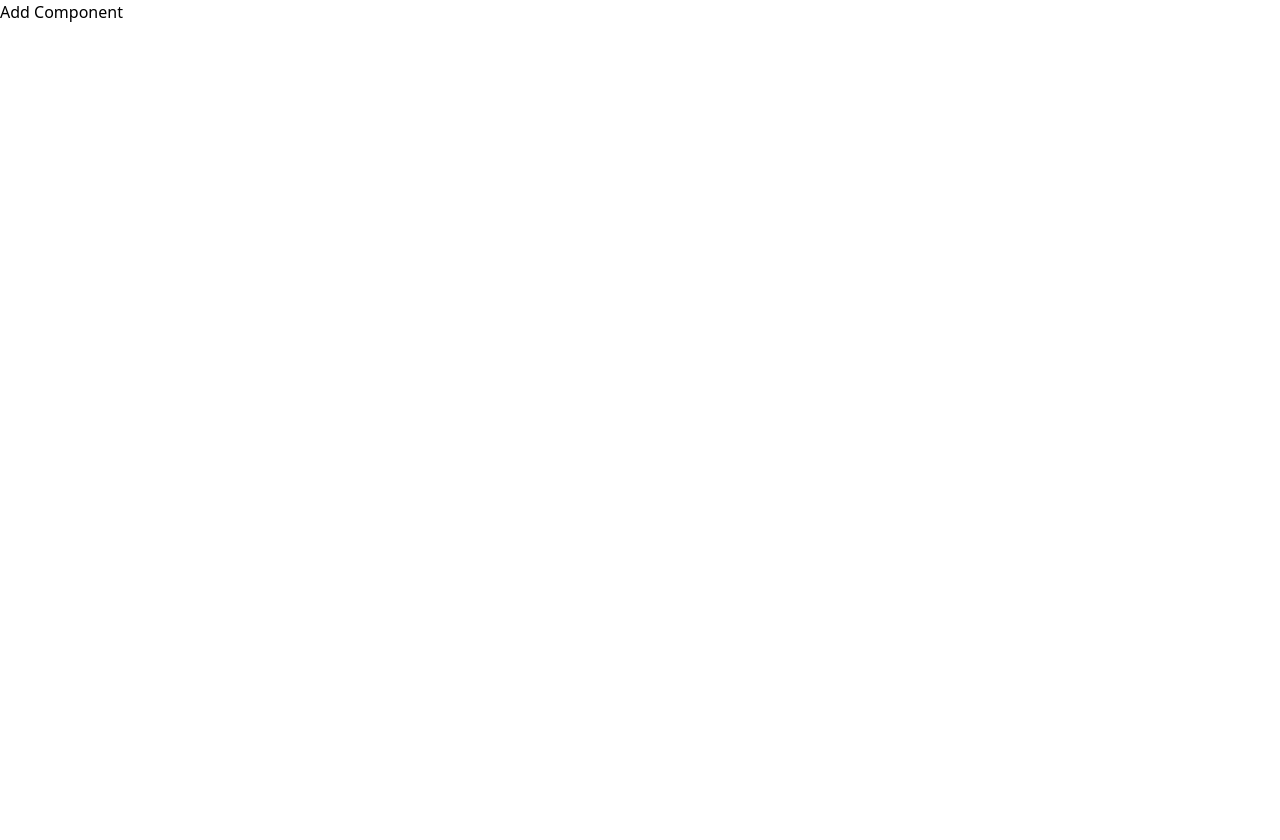
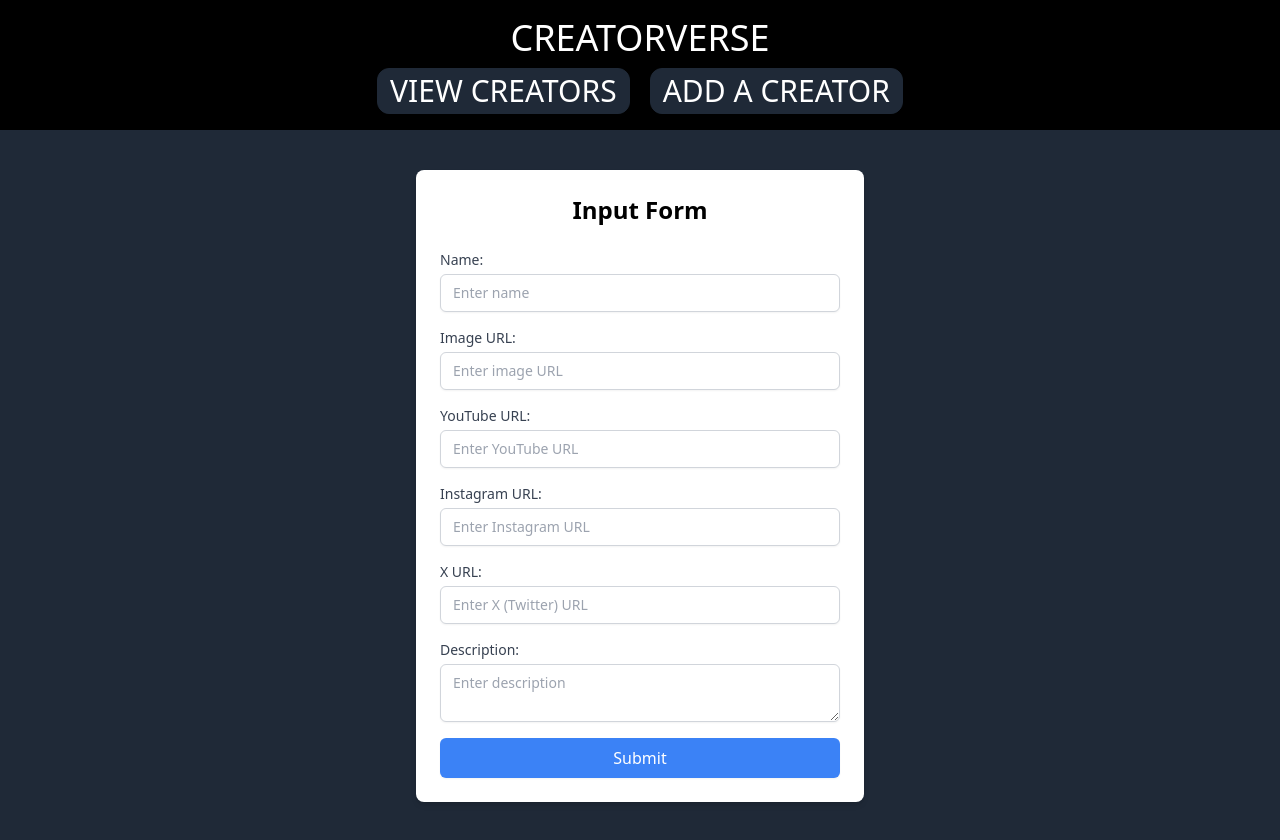
Before and after one commit to Cole-Hartman/codepath-web103-prework, a React (Vite) app: page /add in a window 1280 px wide. Shown: the top 840 px of the page. Before the commit the page ends 800 px from the top, so only its background shows below. Built offline with nearby package versions, Linux system fonts and the light colour scheme; no server answers.

Commit message:
feat - implemented add creator form

```diff
--- a/src/App.jsx
+++ b/src/App.jsx
@@ -1,38 +1,52 @@
-import { useState } from "react";
+import { useState, useEffect } from "react";
 import "./App.css";
 import Card from "./components/Card";
-import Add from "./routes/Add";
+import Header from "./components/Header";
 import { Link } from "react-router-dom";
 import supabase from "./config/supabaseClient";
 
 function App() {
-  console.log(supabase);
+  const [fetchError, setFetchError] = useState(null);
+  const [creators, setCreators] = useState(null);
+
+  useEffect(() => {
+    const fetchCreators = async () => {
+      const { data, error } = await supabase.from("creators").select();
+
+      if (error) {
+        setFetchError("Could not fetch creator data");
+        console.log(error);
+        setCreators(null);
+      }
+      if (data) {
+        setCreators(data);
+        setFetchError(null);
+      }
+    };
+
+    fetchCreators();
+  }, []);
 
   return (
     <>
+      <Header />
       <div className="bg-gray-800 h-screen flex flex-col items-center font-mono hidden sm:block overflow-hidden">
-        <div className="bg-black text-white text-3xl px-5 py-2 h-1/6 w-full flex flex-col  justify-center items-center">
-          <h1 id="heading" className="my-3">
-            CREATORVERSE
-          </h1>
-          <button
-            type="button"
-            className="border border-gray-800 bg-gray-800 px-3 py-1 mb-2 rounded-xl hover:bg-gray-700 hover:border-gray-700 hover:shadow-lg text-white"
-          >
-            <Link to={"add"}>ADD A CREATOR</Link>
-          </button>
-        </div>
         <section
           id="cards grid"
           className="h-screen w-full grid grid-cols-3 grid-rows-3"
         >
-          {/* <Add /> */}
-          <Card />
-          <Card />
-          <Card />
-          <Card />
-          <Card />
-          <Card />
+          {fetchError && <p>{fetchError}</p>}
+          {creators?.map((creator) => (
+            <Card
+              key={creator.id}
+              name={creator.name}
+              img={creator.img}
+              youtube={creator.youtube}
+              instagram={creator.instagram}
+              x={creator.x}
+              description={creator.description}
+            />
+          ))}
         </section>
       </div>
       <h1 className="block sm:hidden text-3xl font-bold text-center pt-52">
--- a/src/components/Card.jsx
+++ b/src/components/Card.jsx
@@ -1,15 +1,21 @@
-import youtube from "../assets/youtube.svg";
-import instagram from "../assets/instagram.svg";
-import x from "../assets/x.svg";
+import youtubeIcon from "../assets/youtube.svg";
+import instagramIcon from "../assets/instagram.svg";
+import xIcon from "../assets/x.svg";
 
-export default function Card() {
+export default function Card({
+  name,
+  img,
+  youtube,
+  instagram,
+  x,
+  description,
+}) {
   return (
     <>
       <div
         className="bg-cbrown-3 m-2 rounded-lg flex flex-col justify-center items-left font-mono bg-custom-gradient text-white overflow-hidden"
         style={{
-          backgroundImage:
-            "url(https://media.cnn.com/api/v1/images/stellar/prod/gsfc-20171208-archive-e001982-orig.jpg?c=original)",
+          backgroundImage: `url(${img})`,
           backgroundSize: "cover",
           backgroundPosition: "center",
           backgroundRepeat: "no-repeat",
@@ -19,27 +25,48 @@ export default function Card() {
           id="name"
           className="bg-black px-2 my-1 rounded-xl bg-opacity-50 text-lg"
         >
-          COLE HARTMAN
+          {name}
         </div>
         <div
           id="icons"
           className="bg-black px-2 py-1 my-1 rounded-xl bg-opacity-50"
         >
-          <button type="submit" id="youtube">
-            <img src={youtube} alt="youtube icon" className="h-10 pt-1 px-1" />
-          </button>
-          <button type="submit" id="instagram">
-            <img src={instagram} alt="instagram icon" className="h-9 px-1" />
-          </button>
-          <button type="submit" id="x">
-            <img src={x} alt="x icon" className="h-9 px-1" />
-          </button>
+          {youtube && (
+            <button type="submit" id="youtube">
+              <a href={youtube} rel="noreferrer" target="_blank">
+                <img
+                  src={youtubeIcon}
+                  alt="youtube icon"
+                  className="h-10 pt-1 px-1"
+                />
+              </a>
+            </button>
+          )}
+
+          {instagram && (
+            <button type="submit" id="instagram">
+              <a href={instagramIcon} rel="nonreferrer">
+                <img
+                  src={instagramIcon}
+                  alt="instagram icon"
+                  className="h-9 px-1"
+                />
+              </a>
+            </button>
+          )}
+          {x && (
+            <button type="submit" id="x" rel="nonreferrer">
+              <a href={instagram}>
+                <img src={xIcon} alt="x icon" className="h-9 px-1" />
+              </a>
+            </button>
+          )}
         </div>
         <div
           id="description"
           className="bg-black px-2 my-1 rounded-xl bg-opacity-50"
         >
-          Lorem ipsum dolor sit amet consectetur adipisicing elit. Impedit,
+          {description}
         </div>
         <div className="mt-4">
           <button
--- /dev/null
+++ b/src/components/Header.jsx
@@ -0,0 +1,26 @@
+import { Link } from "react-router-dom";
+import add from "../routes/Add";
+
+export default function Header() {
+  return (
+    <div className="bg-black text-white text-3xl px-5 py-2 h-1/6 w-full flex flex-col  justify-center items-center">
+      <h1 id="heading" className="my-3">
+        CREATORVERSE
+      </h1>
+      <div className="flex gap-5">
+        <button
+          type="button"
+          className="border border-gray-800 bg-gray-800 px-3 py-1 mb-2 rounded-xl hover:bg-gray-700 hover:border-gray-700 hover:shadow-lg text-white"
+        >
+          <Link to={"/"}>VIEW CREATORS</Link>
+        </button>
+        <button
+          type="button"
+          className="border border-gray-800 bg-gray-800 px-3 py-1 mb-2 rounded-xl hover:bg-gray-700 hover:border-gray-700 hover:shadow-lg text-white"
+        >
+          <Link to={"add"}>ADD A CREATOR</Link>
+        </button>
+      </div>
+    </div>
+  );
+}
--- a/src/routes/Add.jsx
+++ b/src/routes/Add.jsx
@@ -1,95 +1,138 @@
 import { useState } from "react";
+import Header from "../components/Header";
 
 export default function Add() {
-  const [formData, setFormData] = useState({
-    name: "",
-    image: "",
-    youtube: "",
-    x: "",
-    description: "",
-  });
+  const [name, setName] = useState("");
+  const [img, setImg] = useState("");
+  const [youtube, setYoutube] = useState("");
+  const [instagram, setInstagram] = useState("");
+  const [x, setX] = useState("");
+  const [description, setDescription] = useState("");
 
-  //   const handleChage = (e) => {
-  //     const { name, value } = e.target
-  //     setFormData(e.target.value)
-  //   }
+  const handleSubmit = (e) => {
+    e.preventDefault();
+    console.log("form submitted");
+  };
 
   return (
     <>
-      <h1>Add Component</h1>
-      {/* <div className="form-container">
-        <h2 className="form-title">Input Form</h2>
-        <form onSubmit={handleSubmit} className="input-form">
+      <Header />
+      <div className="bg-gray-800 w-full h-screen pt-10">
+        <div className="max-w-md mx-auto bg-white shadow-md rounded-lg p-6">
+          <h2 className="text-2xl font-bold mb-6 text-center">Input Form</h2>
+          <form onSubmit={handleSubmit} className="space-y-4">
             <div className="form-group">
-            <label htmlFor="name">Name:</label>
+              <label
+                htmlFor="name"
+                className="block text-sm font-medium text-gray-700"
+              >
+                Name:
+              </label>
               <input
+                required
                 type="text"
                 id="name"
                 name="name"
-              value={formData.name}
-              onChange={handleChange}
+                value={name}
+                onChange={(e) => setName(e.target.value)}
                 placeholder="Enter name"
+                className="mt-1 block w-full px-3 py-2 border border-gray-300 rounded-md shadow-sm focus:outline-none focus:ring-blue-500 focus:border-blue-500 sm:text-sm"
               />
             </div>
             <div className="form-group">
-            <label htmlFor="image">Image URL:</label>
+              <label
+                htmlFor="image"
+                className="block text-sm font-medium text-gray-700"
+              >
+                Image URL:
+              </label>
               <input
                 type="url"
                 id="image"
                 name="image"
-              value={formData.image}
-              onChange={handleChange}
+                value={img}
+                onChange={(e) => setImg(e.target.value)}
                 placeholder="Enter image URL"
+                className="mt-1 block w-full px-3 py-2 border border-gray-300 rounded-md shadow-sm focus:outline-none focus:ring-blue-500 focus:border-blue-500 sm:text-sm"
               />
             </div>
             <div className="form-group">
-            <label htmlFor="youtube">YouTube URL:</label>
+              <label
+                htmlFor="youtube"
+                className="block text-sm font-medium text-gray-700"
+              >
+                YouTube URL:
+              </label>
               <input
                 type="url"
                 id="youtube"
                 name="youtube"
-              value={formData.youtube}
-              onChange={handleChange}
+                value={youtube}
+                onChange={(e) => setYoutube(e.target.value)}
                 placeholder="Enter YouTube URL"
+                className="mt-1 block w-full px-3 py-2 border border-gray-300 rounded-md shadow-sm focus:outline-none focus:ring-blue-500 focus:border-blue-500 sm:text-sm"
               />
             </div>
             <div className="form-group">
-            <label htmlFor="instagram">Instagram URL:</label>
+              <label
+                htmlFor="instagram"
+                className="block text-sm font-medium text-gray-700"
+              >
+                Instagram URL:
+              </label>
               <input
                 type="url"
                 id="instagram"
                 name="instagram"
-              value={formData.instagram}
-              onChange={handleChange}
+                value={instagram}
+                onChange={(e) => setInstagram(e.target.value)}
                 placeholder="Enter Instagram URL"
+                className="mt-1 block w-full px-3 py-2 border border-gray-300 rounded-md shadow-sm focus:outline-none focus:ring-blue-500 focus:border-blue-500 sm:text-sm"
               />
             </div>
             <div className="form-group">
-            <label htmlFor="x">X (formerly Twitter) URL:</label>
+              <label
+                htmlFor="x"
+                className="block text-sm font-medium text-gray-700"
+              >
+                X URL:
+              </label>
               <input
                 type="url"
                 id="x"
                 name="x"
-              value={formData.x}
-              onChange={handleChange}
+                value={x}
+                onChange={(e) => setX(e.target.value)}
                 placeholder="Enter X (Twitter) URL"
+                className="mt-1 block w-full px-3 py-2 border border-gray-300 rounded-md shadow-sm focus:outline-none focus:ring-blue-500 focus:border-blue-500 sm:text-sm"
               />
             </div>
             <div className="form-group">
-            <label htmlFor="description">Description:</label>
+              <label
+                htmlFor="description"
+                className="block text-sm font-medium text-gray-700"
+              >
+                Description:
+              </label>
               <textarea
                 id="description"
                 name="description"
-              value={formData.description}
-              onChange={handleChange}
+                value={description}
+                onChange={(e) => setDescription(e.target.value)}
                 placeholder="Enter description"
+                maxLength={50}
+                className="mt-1 block w-full px-3 py-2 border border-gray-300 rounded-md shadow-sm focus:outline-none focus:ring-blue-500 focus:border-blue-500 sm:text-sm"
               />
             </div>
-          <button type="submit" className="submit-button">
+            <button
+              type="submit"
+              className="w-full bg-blue-500 text-white py-2 px-4 rounded-md shadow-sm hover:bg-blue-600 focus:outline-none focus:ring-2 focus:ring-offset-2 focus:ring-blue-500"
+            >
               Submit
             </button>
           </form>
-      </div> */}
+        </div>
+      </div>
     </>
   );
 }
```
Lines whose indentation alone changed are shown as unchanged.
